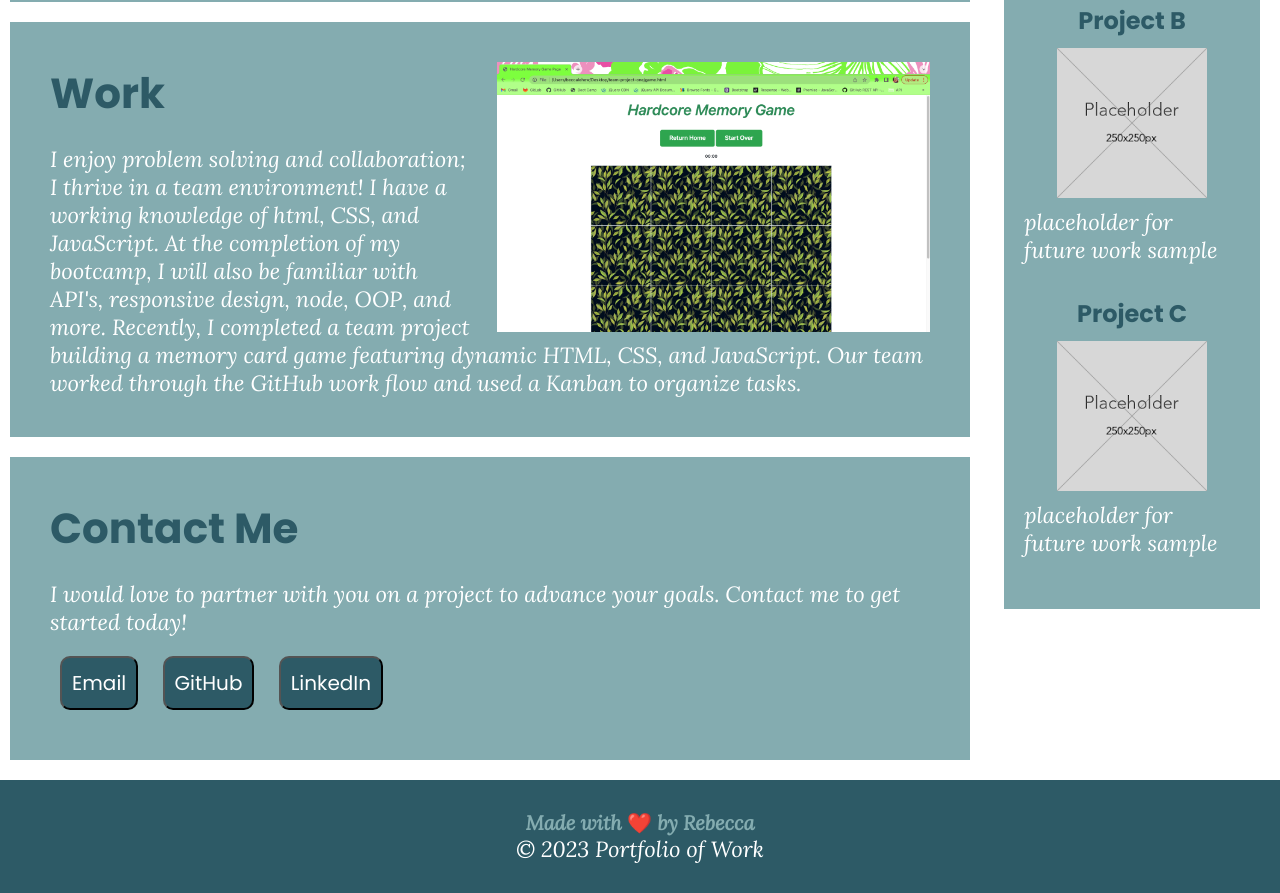
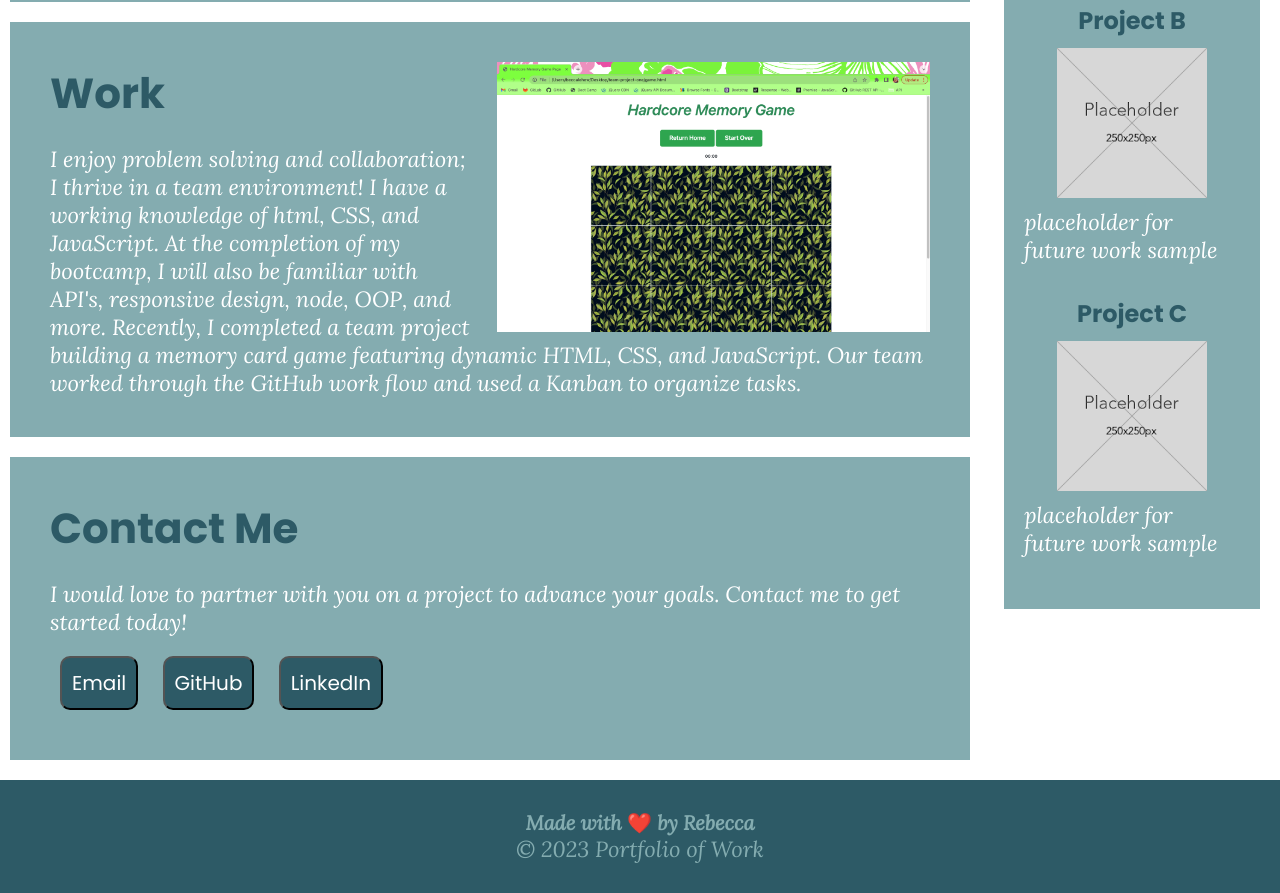
Before and after one commit to rebeccalehew/inventive-octopus, a plain HTML site: page index.html in a window 1280 px wide. Shown: the part 892-1785 px from the top of the page. Drawn offline with Linux system fonts and the light colour scheme; a web font is replaced by a local one.

Commit message:
Changed footer color

```diff
--- a/assets/css/style.css
+++ b/assets/css/style.css
@@ -178,6 +178,10 @@ footer {
     color: var(--lightTeal);
 }
 
+footer p {
+    color: var(--lightTeal);
+}
+
 /* Should make application responsive based on screen size. */
 @media screen and (max-width: 992px) {
     .main {
```
